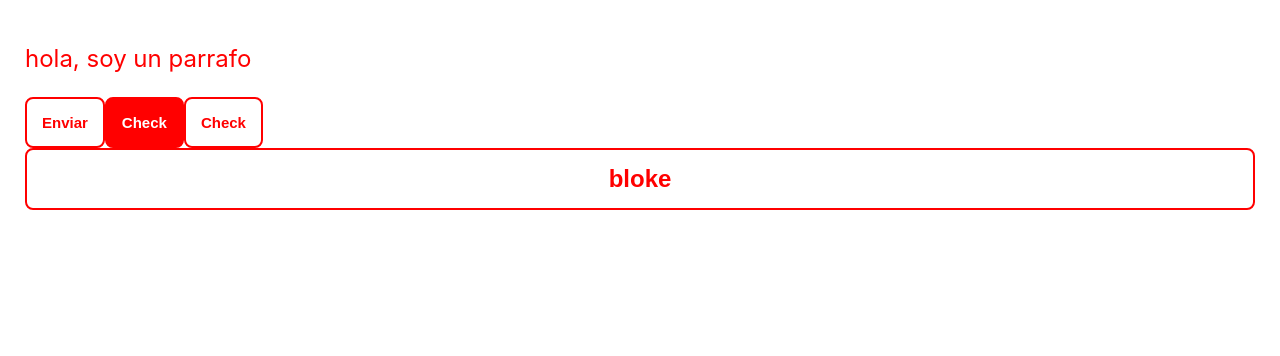
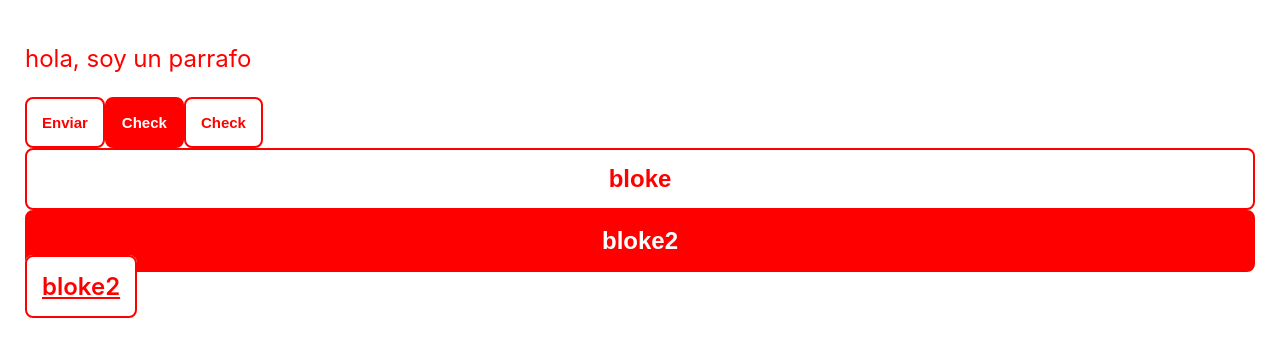
Before and after one commit to Glen1986/my-styled-components, a React (Create React App) app: page / in a window 1280 px wide. Shown: the top 356 px of the page. Built offline with nearby package versions, Linux system fonts and the light colour scheme.

Commit message:
styled-components-componente-modificado

```diff
--- a/src/App.js
+++ b/src/App.js
@@ -31,6 +31,13 @@ function App() {
             <Button secondary>Check</Button>
             <br />
             <BlockButton> bloke</BlockButton>
+            <BlockButton primary> bloke2</BlockButton>
+            {/**modificamos el compòrtamiento de nuestro elemento 'BlockButton'
+            con la propiedad 'as'**/}
+            <br />
+            <BlockButton as="a" href="#">
+                bloke2
+            </BlockButton>
         </Content>
     )
 }
```
